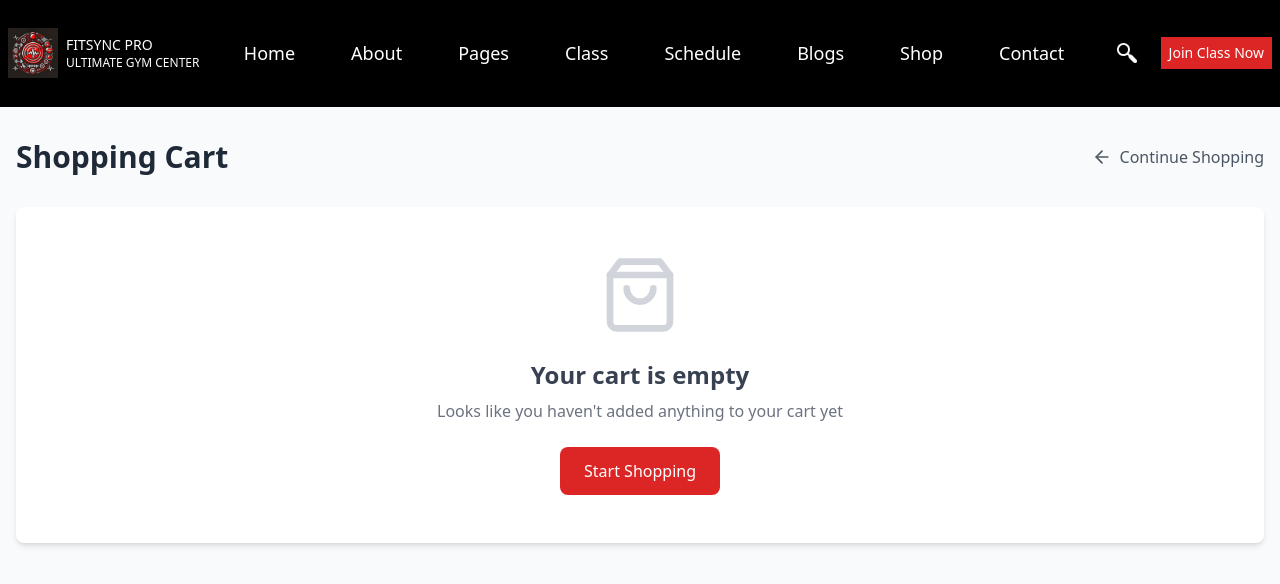
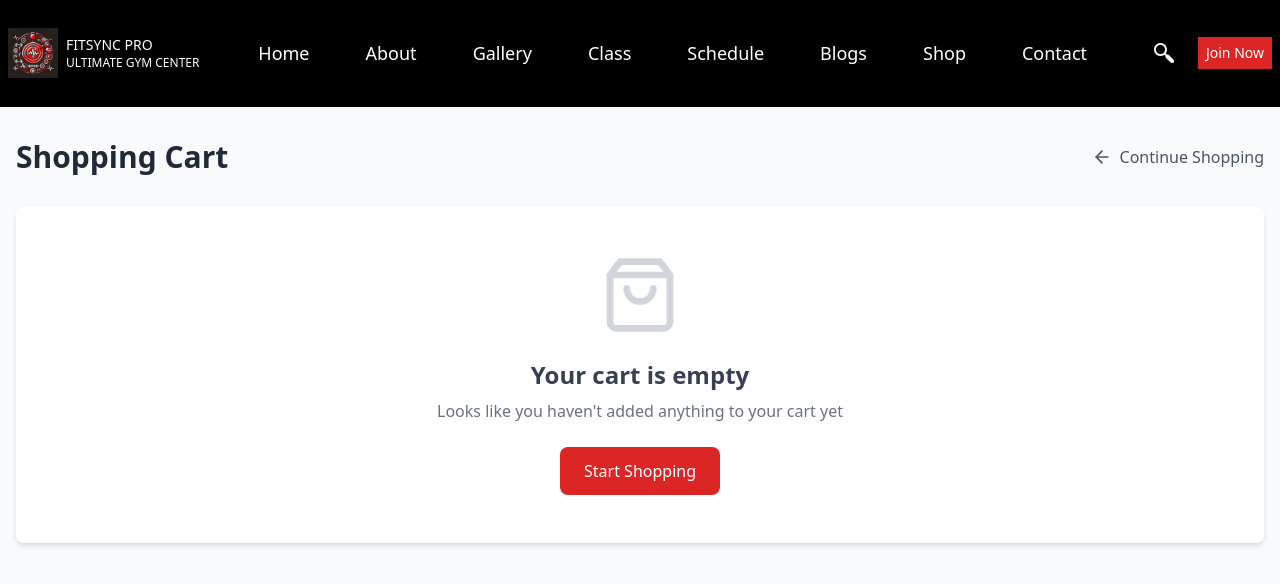
Before and after one commit to P-arjunie/FitSync-Pro, a Next.js app: page /pasindi/cart in a window 1280 px wide. Shown: the top 584 px of the page. Built offline with nearby package versions, Linux system fonts and the light colour scheme.

Commit message:
30/05/2025
updated Navbar

```diff
--- a/app/Components/Navbar.tsx
+++ b/app/Components/Navbar.tsx
@@ -45,13 +45,13 @@ const Navbar: React.FC = () => {
       {/* Desktop Navigation */}
       <ul className="hidden md:flex space-x-10">
         <li className="text-lg hover:bg-gray-700 hover:rounded-md py-1 px-2"><Link href="/">Home</Link></li>
-        <li className="text-lg hover:bg-gray-700 hover:rounded-md py-1 px-2"><Link href="/about">About</Link></li>
-        <li className="text-lg hover:bg-gray-700 hover:rounded-md py-1 px-2"><Link href="/pages">Pages</Link></li>
+        <li className="text-lg hover:bg-gray-700 hover:rounded-md py-1 px-2"><Link href="/hasini/About_page">About</Link></li>
+        <li className="text-lg hover:bg-gray-700 hover:rounded-md py-1 px-2"><Link href="/hasini/Gallery_page">Gallery</Link></li>
         <li className="text-lg hover:bg-gray-700 hover:rounded-md py-1 px-2"><Link href="/class">Class</Link></li>
         <li className="text-lg hover:bg-gray-700 hover:rounded-md py-1 px-2"><Link href="/schedule">Schedule</Link></li>
         <li className="text-lg hover:bg-gray-700 hover:rounded-md py-1 px-2"><Link href="/contact">Blogs</Link></li>
         <li className="text-lg hover:bg-gray-700 hover:rounded-md py-1 px-2"><Link href="/pasindi/products">Shop</Link></li>
-        <li className="text-lg hover:bg-gray-700 hover:rounded-md py-1 px-2"><Link href="/contact">Contact</Link></li>
+        <li className="text-lg hover:bg-gray-700 hover:rounded-md py-1 px-2"><Link href="/hasini/Contact_Page">Contact</Link></li>
       </ul>
 
       {/* Icons and Join Class Button */}
@@ -72,7 +72,7 @@ const Navbar: React.FC = () => {
 
         {/* Join Class Button (visible on desktop only) */}
         <Link href="/join">
-          <button className="bg-red-600 px-2 py-1.5 text-sm mr - 10 hidden md:block">Join Class Now</button>
+          <button className="bg-red-600 px-2 py-1.5 text-sm mr - 10 hidden md:block">Join Now</button>
         </Link>
 
         {/* Mobile Menu Button (☰) */}
@@ -85,12 +85,12 @@ const Navbar: React.FC = () => {
       {isOpen && (
         <ul className="absolute top-16 left-0 bg-black w-full flex flex-col items-center space-y-4 py-4 md:hidden">
           <li><Link href="/">Home</Link></li>
-          <li><Link href="/about">About</Link></li>
-          <li><Link href="/pages">Pages</Link></li>
+          <li><Link href="/hasini/About_page">About</Link></li>
+          <li><Link href="/hasini/Gallery_page">Gallery</Link></li>
           <li><Link href="/class">Class</Link></li>
           <li><Link href="/schedule">Schedule</Link></li>
           <li><Link href="/pasindi/products">Shop</Link></li>
-          <li><Link href="/contact">Contact</Link></li>
+          <li><Link href="/hasini/Contact_Page">Contact</Link></li>
           {/* Join Class Button in Mobile View */}
           <li>
             <Link href="/join">
```
